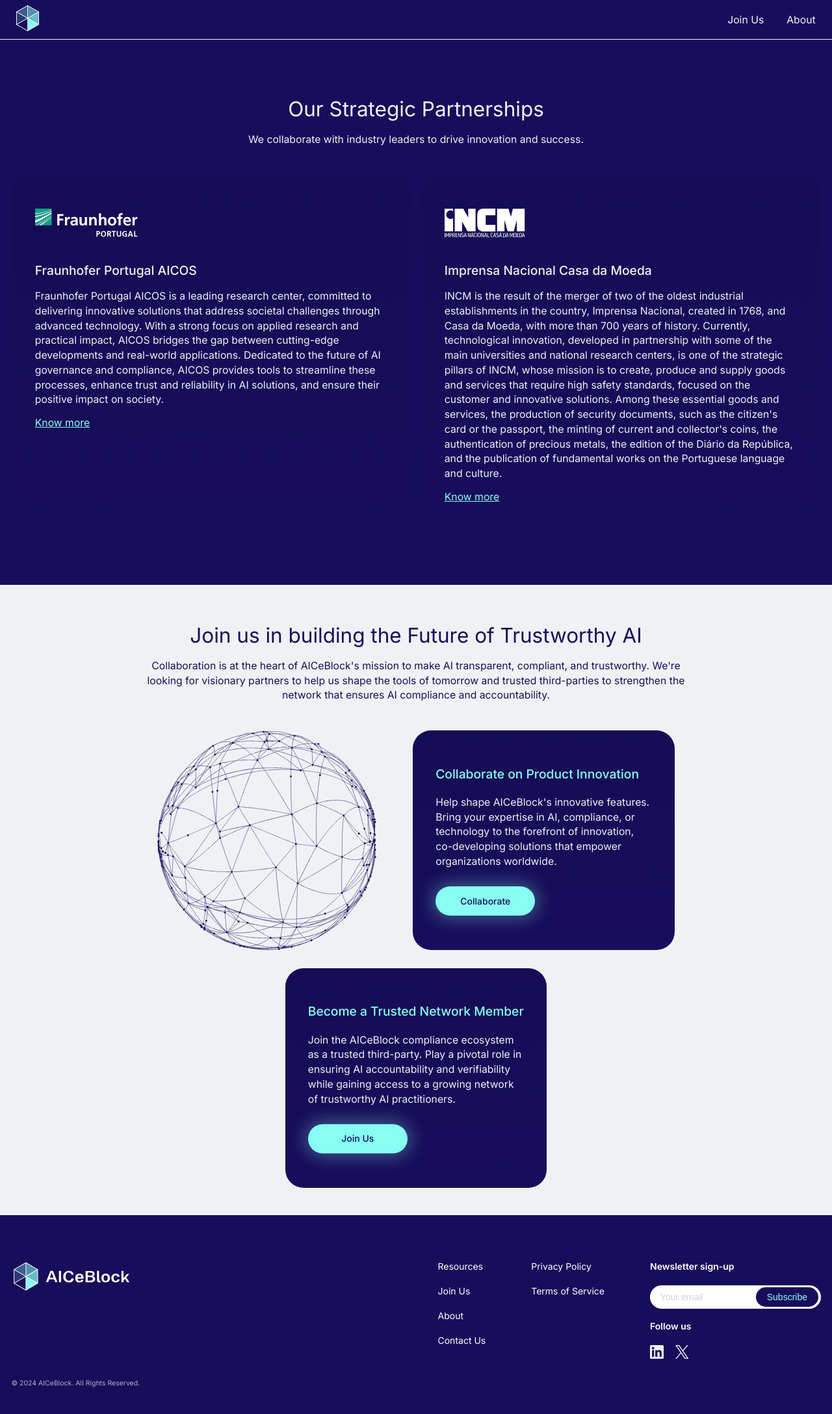
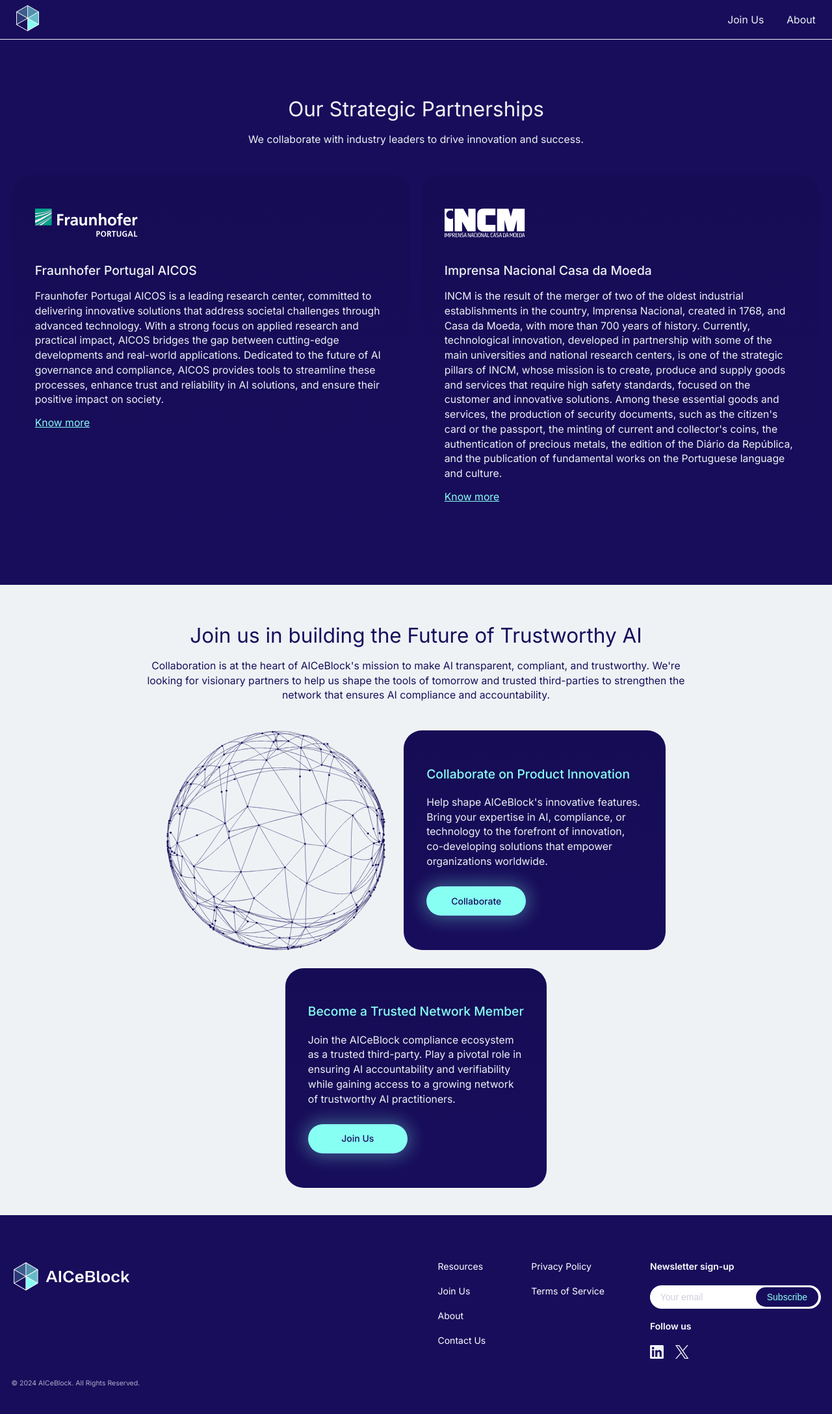
Before and after one commit to fraunhoferportugal/aiceblock-website, a Jekyll site: the page built from join-us.md, in a window 1280 px wide. Shown: the whole page at 65% size. Built offline with Jekyll 4.4.1, drawn with Linux system fonts in a browser that asks for light colours.

Commit message:
fix: remove margin right of network image on Network section when in mobile

```diff
--- a/assets/css/main.css
+++ b/assets/css/main.css
@@ -1511,6 +1511,12 @@
     box-shadow: 0 0 1.875rem 0.9375rem rgba(136, 255, 243, 0.33);
 }
 
+@media (max-width: 90rem) {
+    .network-container img {
+        margin: 0;
+    }
+}
+
 /*============================ CONTACTS SECTION ============================*/
 
 .contacts-section {
```
